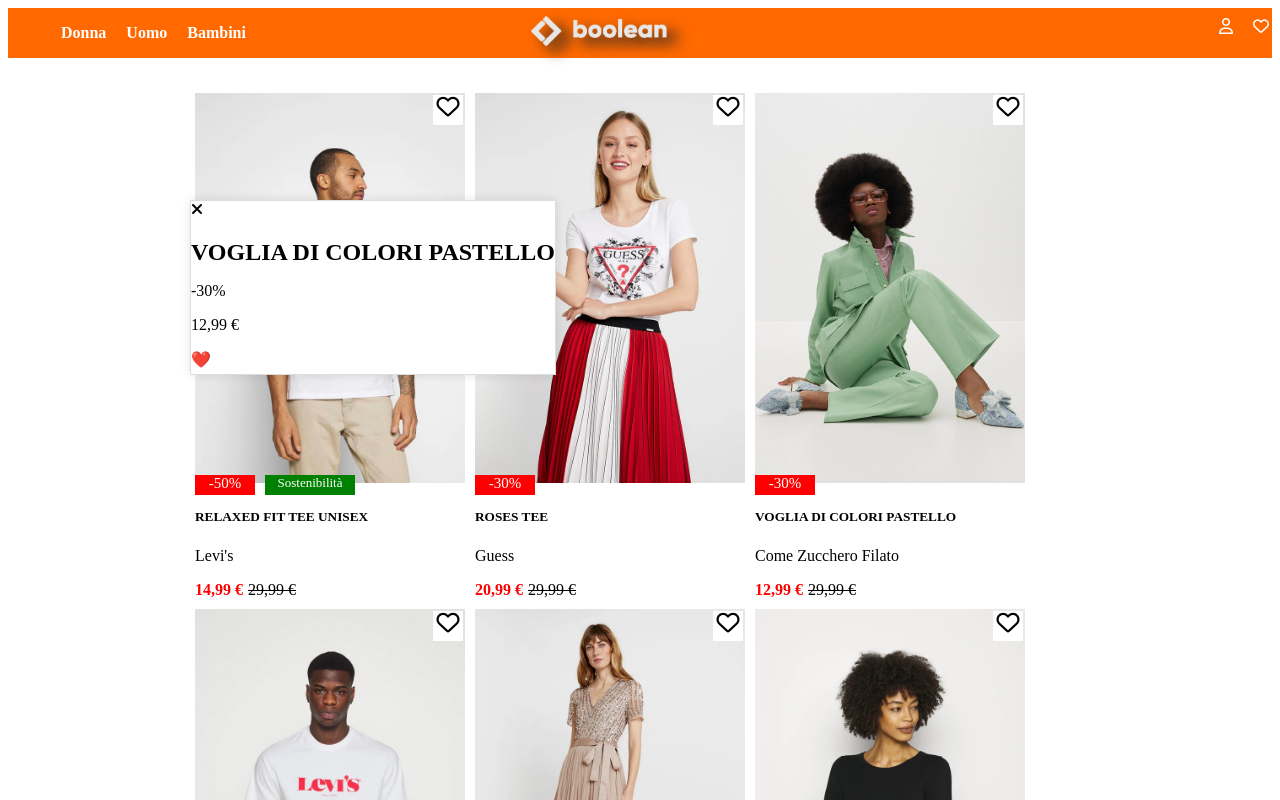
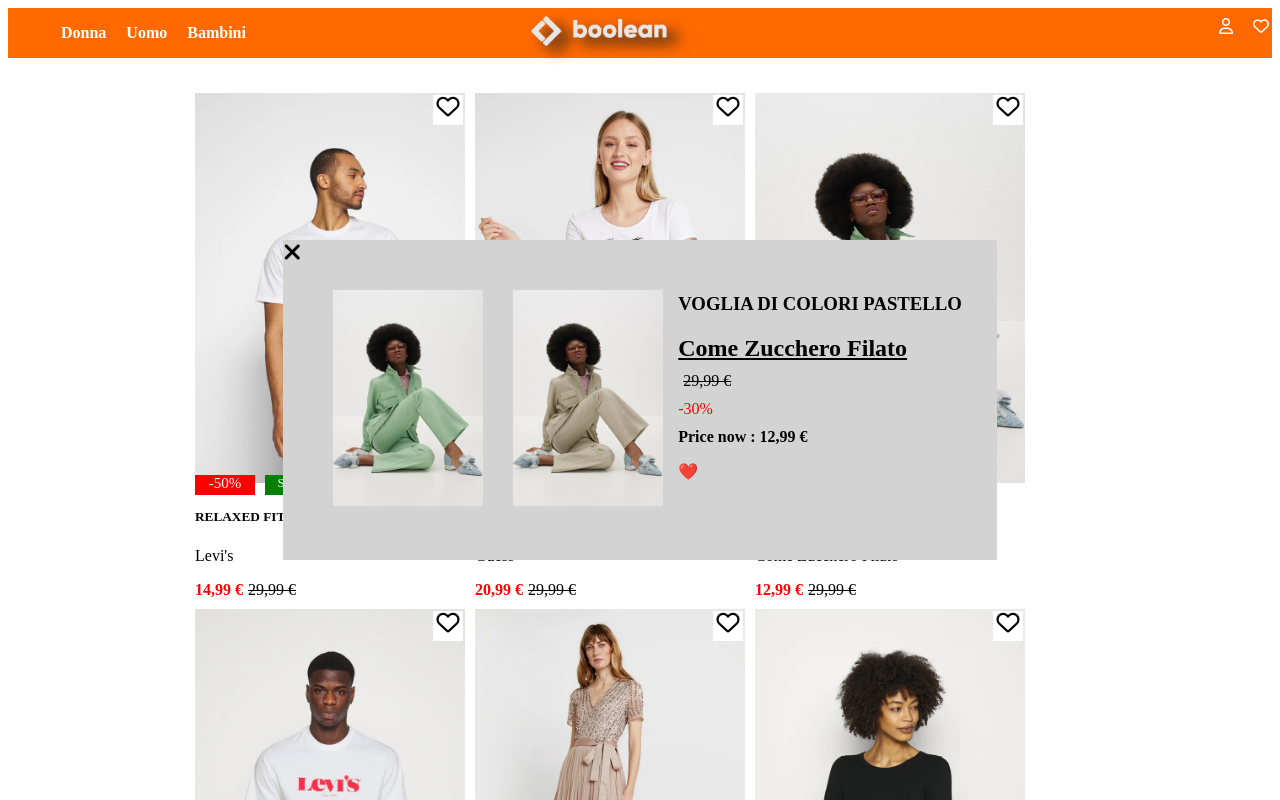
Before and after one commit to StefanRaluca/vite-boolando, a Vue app: page / in a window 1280 px wide. Both pictures are taken after a click on the element "VOGLIA DI COLORI PASTELLO". Shown: the top 800 px of the page. Built offline with nearby package versions, Linux system fonts and the light colour scheme; data requests are answered from the project's data file.

Commit message:
add bonus with img and style of modal

```diff
--- a/src/components/ProductModal.vue
+++ b/src/components/ProductModal.vue
@@ -21,18 +21,56 @@
         <div class="modal">
             <!-- x  chiudere la modale -->
             <span class="close" @click="closeModal"><i class="fa fa-close" aria-hidden="true"></i></span>
-            <h2>{{ product.title }}</h2>
-            <p>{{ product.discount }}</p>
-            <p>{{ product.priceNow }}</p>
-            <p> {{ product.hearts }}</p>
+            <!-- <h2>{{ product.title }}</h2> -->
+            <div class="container_left">
+                <img :src="product.imgSrc" alt="">
+                <img :src="product.imgSrc.replace('.webp', 'b.webp')" alt="">
+            </div>
+            <div class="container_right">
+                <h3>{{ product.title }}</h3>
+                <h2>{{ product.brand }}</h2>
+                <div class="price_before">{{ product.priceBefore }}</div>
+                <div style="color: green">{{ product.sostenibilita }} </div>
+                <div class="discount_modale" v-if="product.discount !== null">{{ product.discount }}</div>
+                <strong> Price now : {{ product.priceNow }}</strong>
+                <p> {{ product.hearts }}</p>
 
+            </div>
         </div>
     </div>
 </template>
 
 
-<style>
+<style scoped>
 .fa-close {
     cursor: pointer;
+    font-size: 1.5rem;
+    position: absolute;
+    top: 0px;
+    left: 0px;
+}
+
+
+img {
+    margin: 15px;
+    width: 150px;
+}
+
+.modal {
+    background-color: lightgrey;
+    padding: 35px;
+    display: flex;
+    position: relative;
+}
+
+.container_right h2 {
+    text-decoration: underline;
+
+}
+
+.discount_modale {
+    color: red;
+    margin-top: 10px;
+    margin-bottom: 10px;
 }
 </style>
--- a/src/components/mainStyle.scss
+++ b/src/components/mainStyle.scss
@@ -20,11 +20,15 @@
 
 
 .product-modal {
+    width: 100%;
+    height: 100%;
+    display: flex;
+    justify-content: center;
+    align-items: center;
     position: fixed;
-    top: 25%;
-    background-color: white;
-    border: 1px solid #ddd;
-    box-shadow: 0 0 10px rgba(0, 0, 0, 0.1);
+    top: 0;
+    left: 0;
+    z-index: 999;
 }
 
 
```
